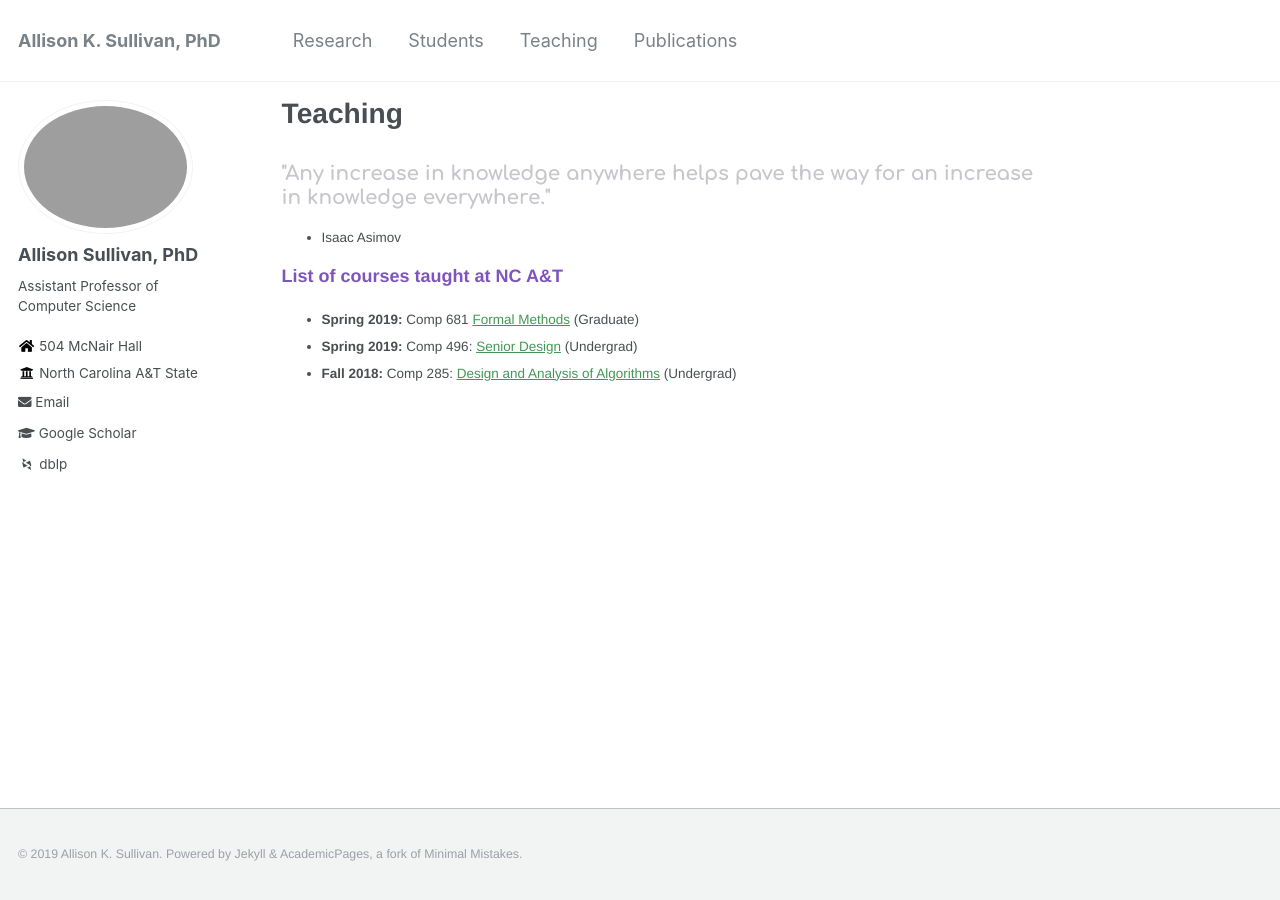
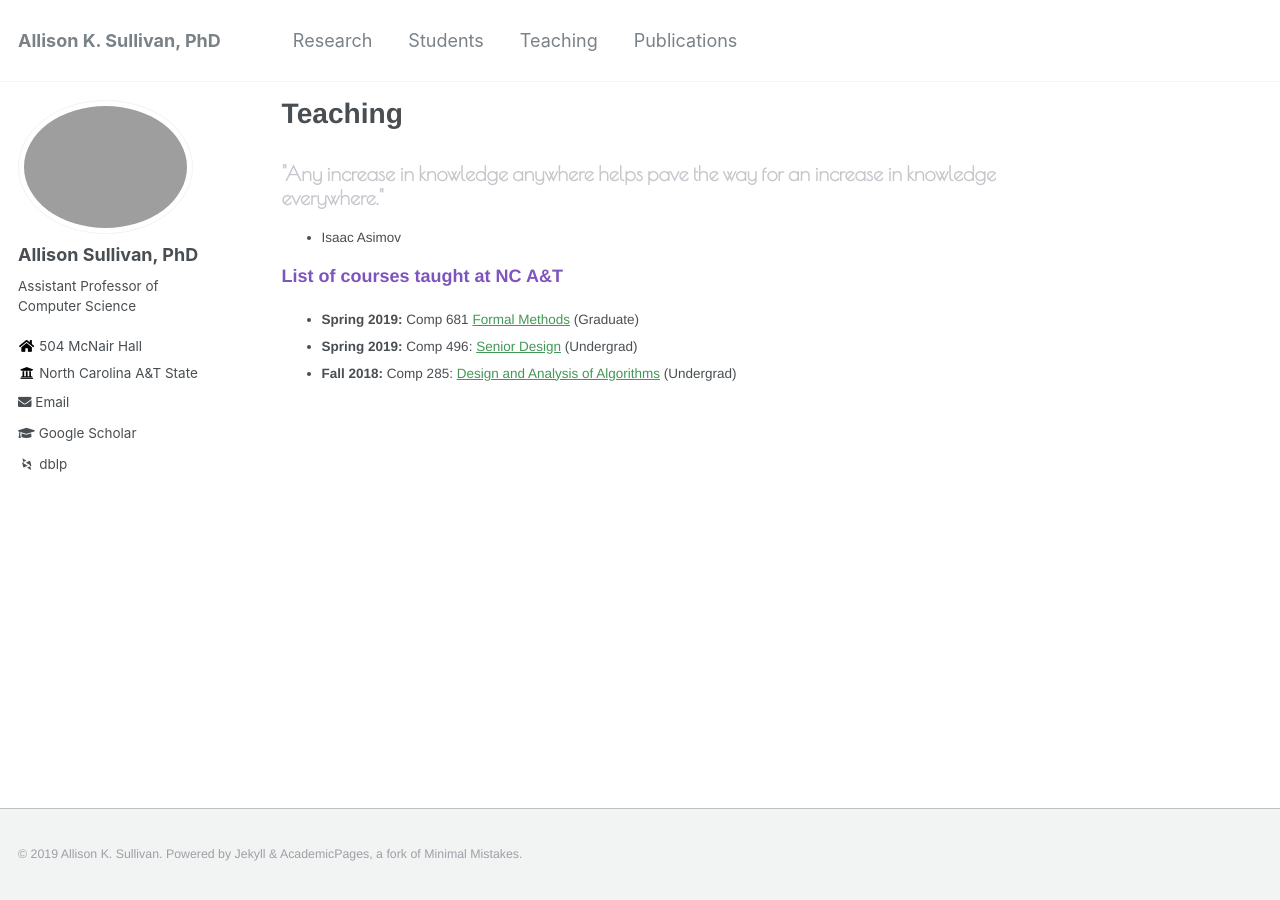
Before and after one commit to Allisonius/allisonius.github.io, a Jekyll site: the page built from _pages/teaching.md, in a window 1280 px wide. Built offline with Jekyll 4.4.1, drawn with Linux system fonts in a browser that asks for light colours; some web fonts are replaced.

Commit message:
Update _page.scss

```diff
--- a/_sass/_page.scss
+++ b/_sass/_page.scss
@@ -1,7 +1,7 @@
 /* ==========================================================================
    SINGLE PAGE/POST
    ========================================================================== */
-@import url('https://fonts.googleapis.com/css?family=Comfortaa:300,400,700|Righteous');
+@import url('https://fonts.googleapis.com/css?family=Poiret+One');
 
 #main {
   @include container;
@@ -59,7 +59,7 @@
    h4 {
      font-size: 20px;
       color: #c8c5cc;
-      font-family: Comfortaa;
+      font-family: Poiret One;
   }
 
 
```
